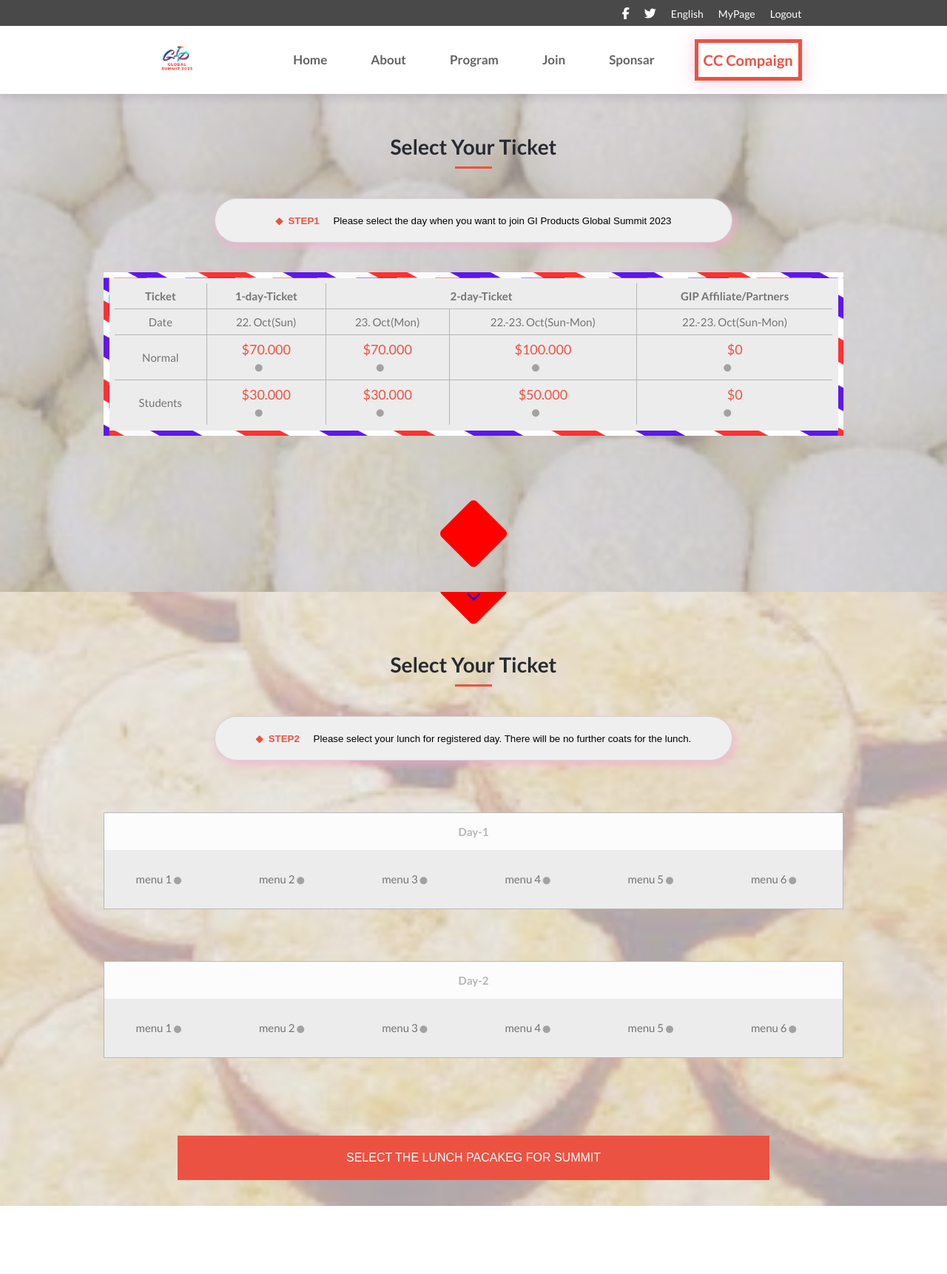
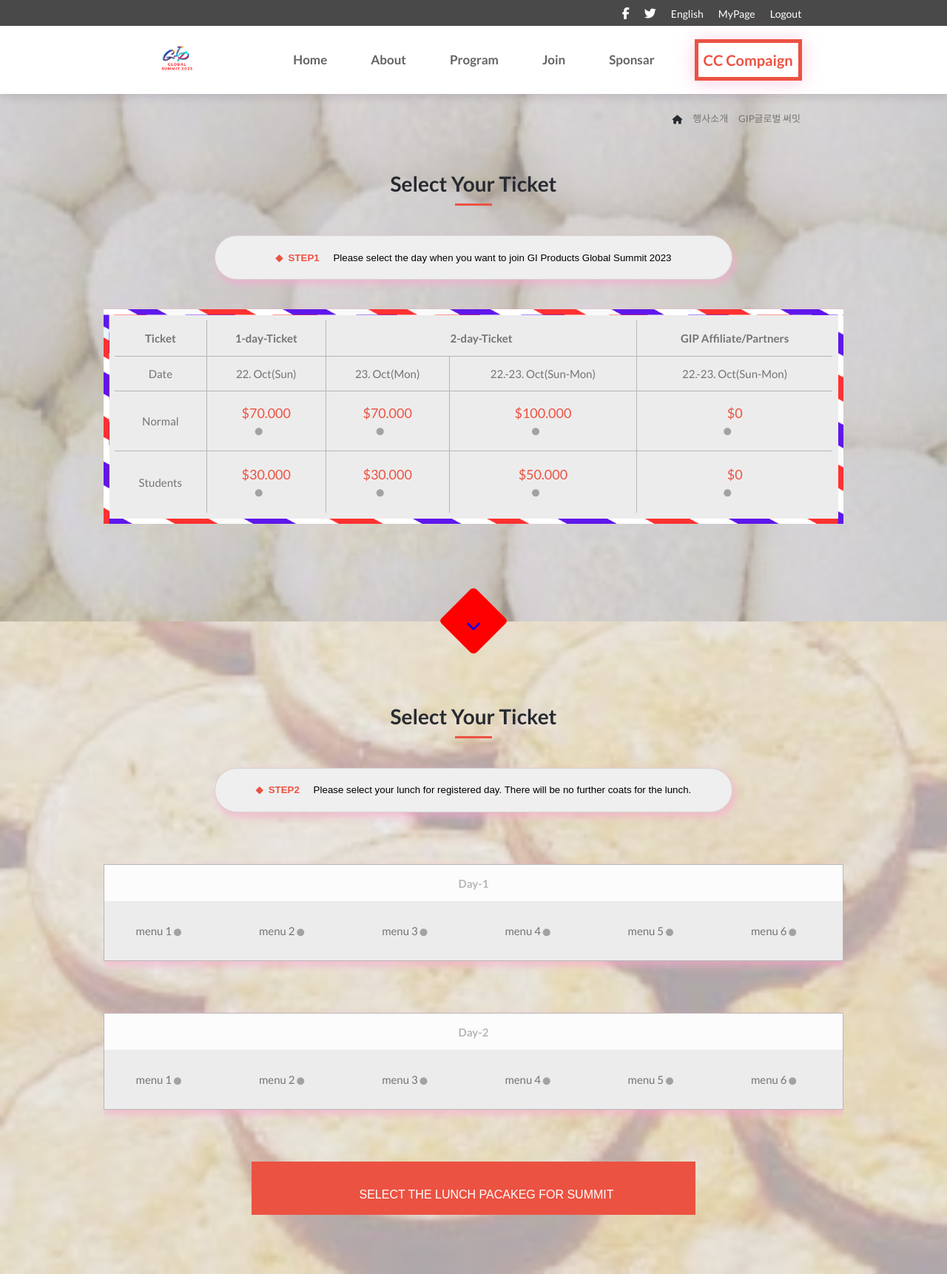
Before and after one commit to sharminkhan0/Capstone, a website: page news.html in a window 1280 px wide. Shown: the whole page at 74% size. Before the commit the page ends 1630 px from the top, so only its background shows below. Drawn offline with Linux system fonts and the light colour scheme; some icons are missing; files whose address does not match are found by name.

Commit message:
Modify news.css file

```diff
--- a/news.css
+++ b/news.css
@@ -370,3 +370,104 @@ table, td i {
     margin-bottom: 12%;
   }
 }
+
+@media screen and (min-width: 768px) {
+
+  .headline {
+    display: flex;
+    justify-content: center;
+    max-width: 800px;
+    align-items: center;
+    flex-direction: column;
+  }
+
+  .ticket-menubar {
+    display: flex;
+    justify-content: flex-end;
+    align-items: center;
+    list-style: none;
+    padding-right: 13.8%;
+    width: 100%;
+    margin-top: 130px;
+    padding: 0;
+    top: 0;
+  }
+
+  .ticket-menubar-list {
+    display: flex;
+    justify-content: flex-end;
+    align-items: center;
+    list-style: none;
+    padding-right: 13.8%;
+  }
+
+  .ticket-item {
+    margin-right: 7px;
+  }
+
+  .ticket-menu-text {
+    color: #757373;
+    font-size: 13px;
+    align-self: center;
+  }
+
+  .ticket-menu-text:hover {
+    color: var(--primary-color);
+    font-weight: 800;
+  }
+
+  .ticket-menu-icon {
+    max-height: 20px;
+    color: #f70909;
+  }
+
+  .ticket-menu-icon:hover {
+    color: rgb(84, 84, 87);
+  }
+
+  .table-ticket {
+    width: 1000px;
+    height: 290px;
+    box-shadow: 3px 5px 9px 2px rgba(250, 167, 206, 0.55);
+  }
+
+  .table-1,
+  .table-2 {
+    width: 1000px;
+    box-shadow: 3px 5px 9px 2px rgba(250, 167, 206, 0.55);
+  }
+
+  .lunch-title {
+    margin-top: 30px;
+  }
+
+  .button-select {
+    color: #fff;
+    margin: 0 35px;
+    padding: 35px 0 35px 35px;
+    width: 600px;
+    height: 60px;
+    justify-content: center;
+    margin-left: 20%;
+    margin-bottom: 8%;
+  }
+
+  .button-select:hover {
+    background: initial;
+    color: var(--primary-color);
+    transform: translateY(-7px);
+  }
+
+  .button-select:active {
+    background: initial;
+    color: #fff;
+  }
+
+  button .button-select {
+    margin-top: -30px;
+    padding-top: -70px;
+    margin-bottom: 20%;
+    padding-bottom: 70px;
+  }
+
+}
```
